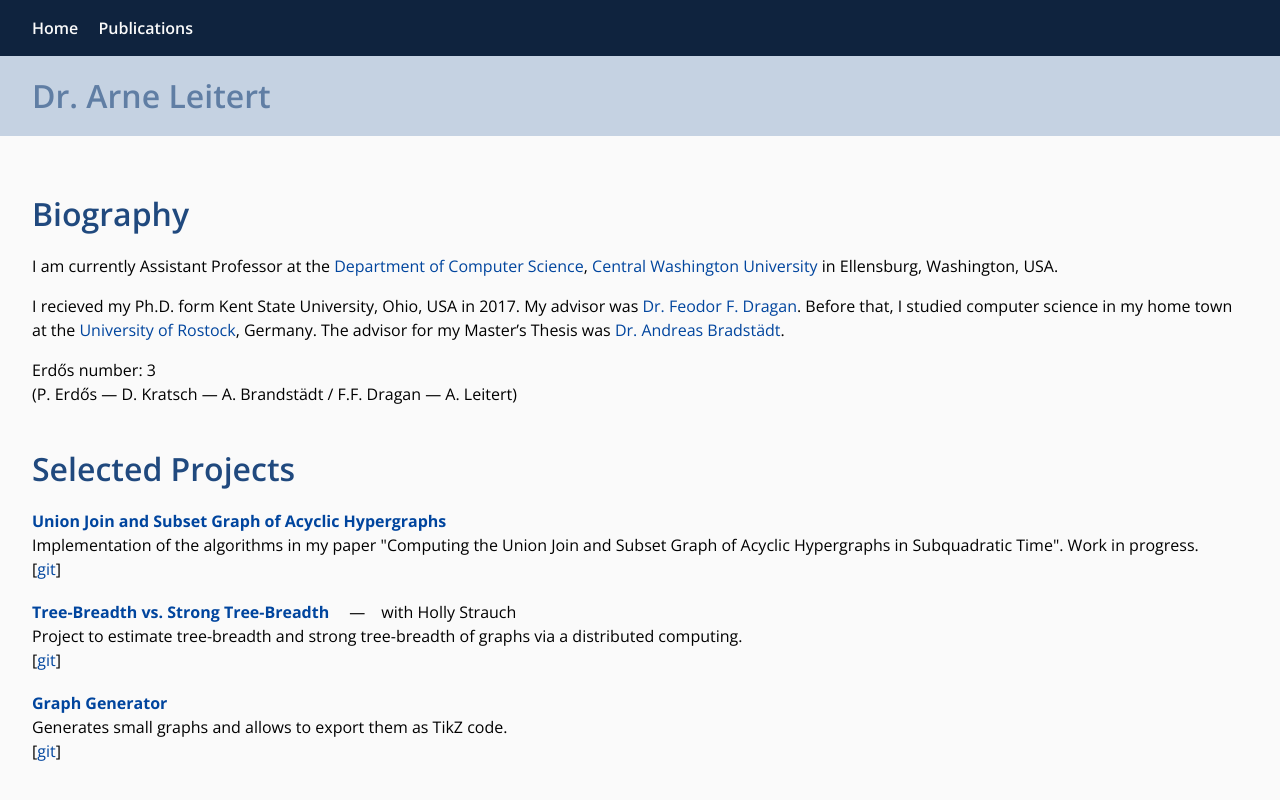
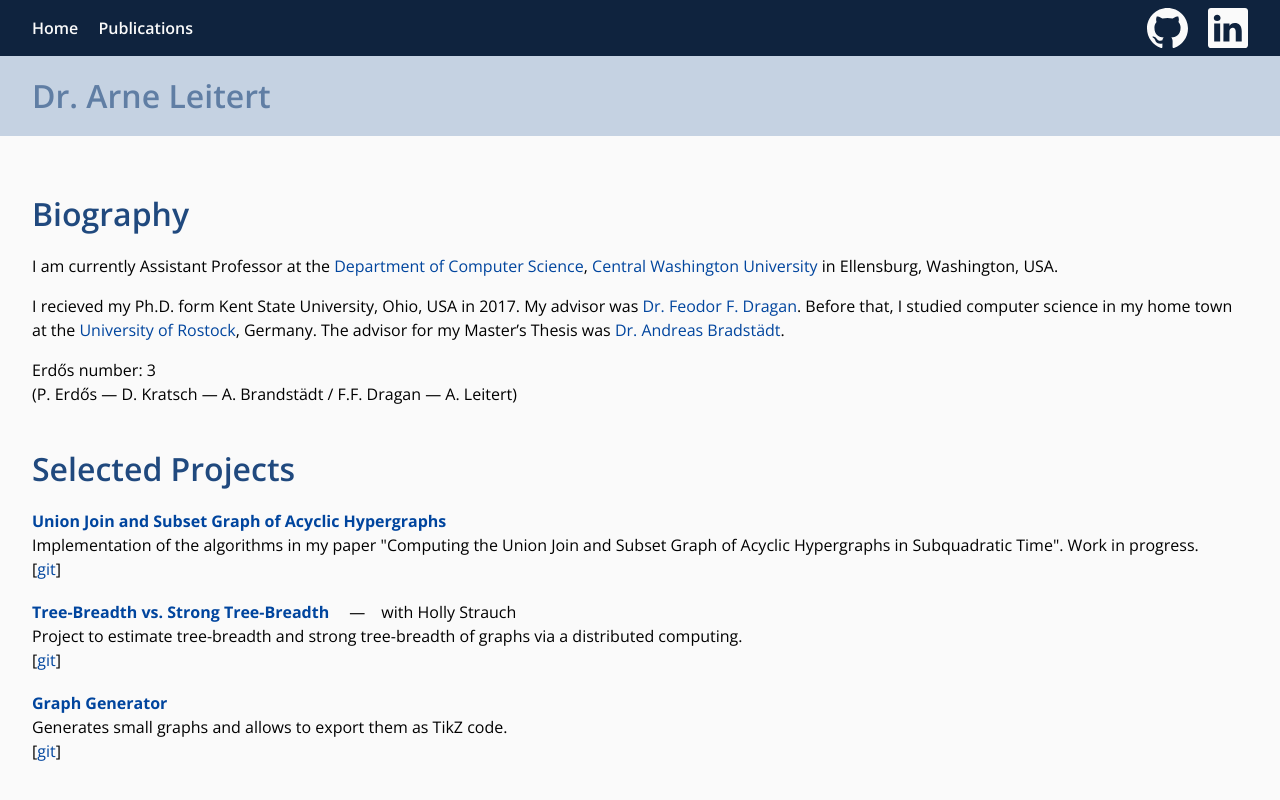
Before and after one commit to ALeitert/aleitert.github.io, a Jekyll site: the page built from index.md, in a window 1280 px wide. Shown: the top 800 px of the page. Built offline with Jekyll 4.4.1, drawn with Linux system fonts in a browser that asks for light colours; nearby versions of some CDN libraries; our own code applies the rules of GitHub Pages for plain Markdown files.

Commit message:
Added GitHub and LinkedIn links to navigation bar.

```diff
--- a/_layouts/default.html
+++ b/_layouts/default.html
@@ -50,6 +50,10 @@ maxW: 800px
                 {% for item in site.navItems %}
                     <a href="{{ item[1] }}">{{ item[0] }}</a>
                 {% endfor %}
+                <div id="linkBox">
+                    <a href="https://github.com/aleitert"><img src="/images/nav_github.svg"></a>
+                    <a href="https://www.linkedin.com/in/arne-leitert/"><img src="/images/nav_linkedin.svg"></a>
+                </div>
             </nav>
         </div>
         <header>
--- a/css/default.css
+++ b/css/default.css
@@ -9,7 +9,7 @@ body
     margin: 0px;
 }
 
-nav, main, footer
+main, footer
 {
     margin: 0px auto;
     min-width: {{ layout.minW }};
@@ -42,17 +42,20 @@ h4 { font-size: 1em; }
 {
     background-color: hsl(214, 61%, 15%);
 
-    position: fixed;
-    height: 3.5rem;
+    position: sticky;
+    top: 0;
     width: 100%;
-    z-index: 256;
 }
 
 nav
 {
-    /* Shift by 0.5rem to adjust for padding of links (a-tags). */
-    padding-left: 1.5rem;
-    padding-right: 2.5rem;
+    position: relative;
+    margin: 0 auto;
+    padding: 1rem 1.5rem;
+
+    /* Increase size by 1rem to adjust for padding of links (a-tags). */
+    min-width: calc({{ layout.minW }} + 1rem);
+    max-width: calc({{ layout.maxW }} + 1rem);
 }
 
 nav a
@@ -69,6 +72,28 @@ nav a:hover
     text-decoration: none;
 }
 
+nav #linkBox
+{
+    display: inline-block;
+    position: absolute;
+    right: 1.5rem;
+    top: 0;
+    height: 100%;
+    padding: 0;
+}
+
+nav #linkBox a
+{
+    display: inline-block;
+    height: calc(100% - 1rem);
+}
+
+nav #linkBox a img
+{
+    height: 100%;
+}
+
+
 
 /***  Header  ***/
 
@@ -78,7 +103,6 @@ header
     margin: 0;
     max-width: 100%;
     padding: 0;
-    padding-top: 3.5rem; /* nav bar */
 }
 
 header h1
```
Also changed, not shown: images/nav_github.svg (added), images/nav_linkedin.svg (added).
